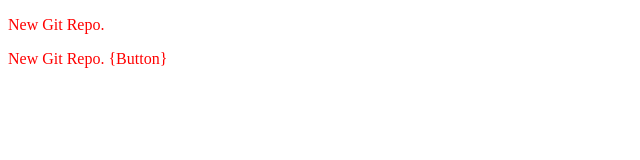
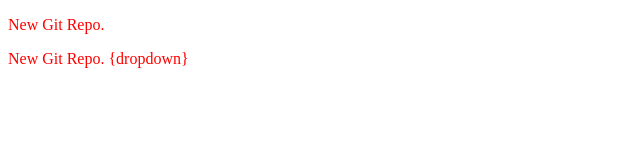
Before and after one commit to Nikhilsingh46/Local_Repo, a plain HTML site: page index.html in a window 1280 px wide. Shown: the full height of the page, 0-640 px from the left. Drawn offline with Linux system fonts and the light colour scheme.

Commit message:
Add dropdown

```diff
--- a/index.html
+++ b/index.html
@@ -8,6 +8,6 @@
 </head>
 <body>
   <p>New Git Repo.</p>
-  <p>New Git Repo. {Button}</p>
+  <p>New Git Repo. {dropdown}</p>
 </body>
 </html>
```
